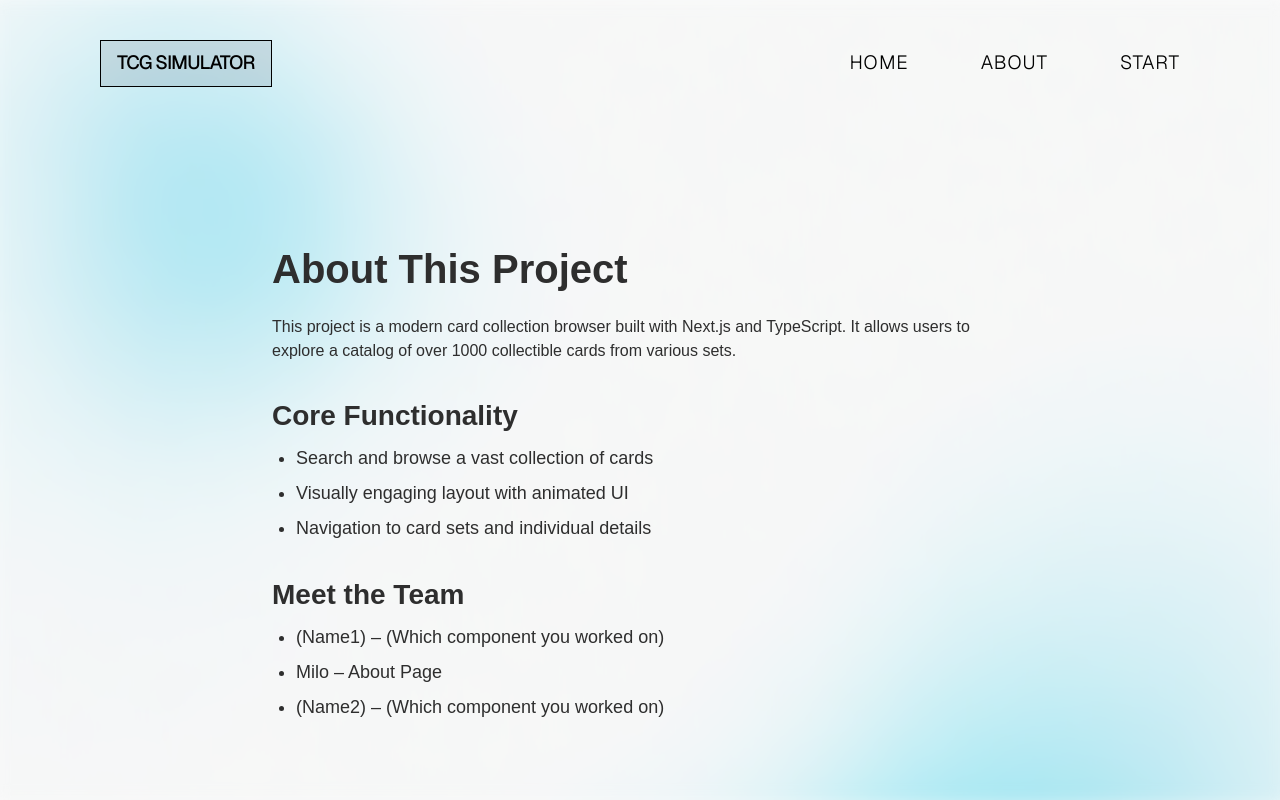
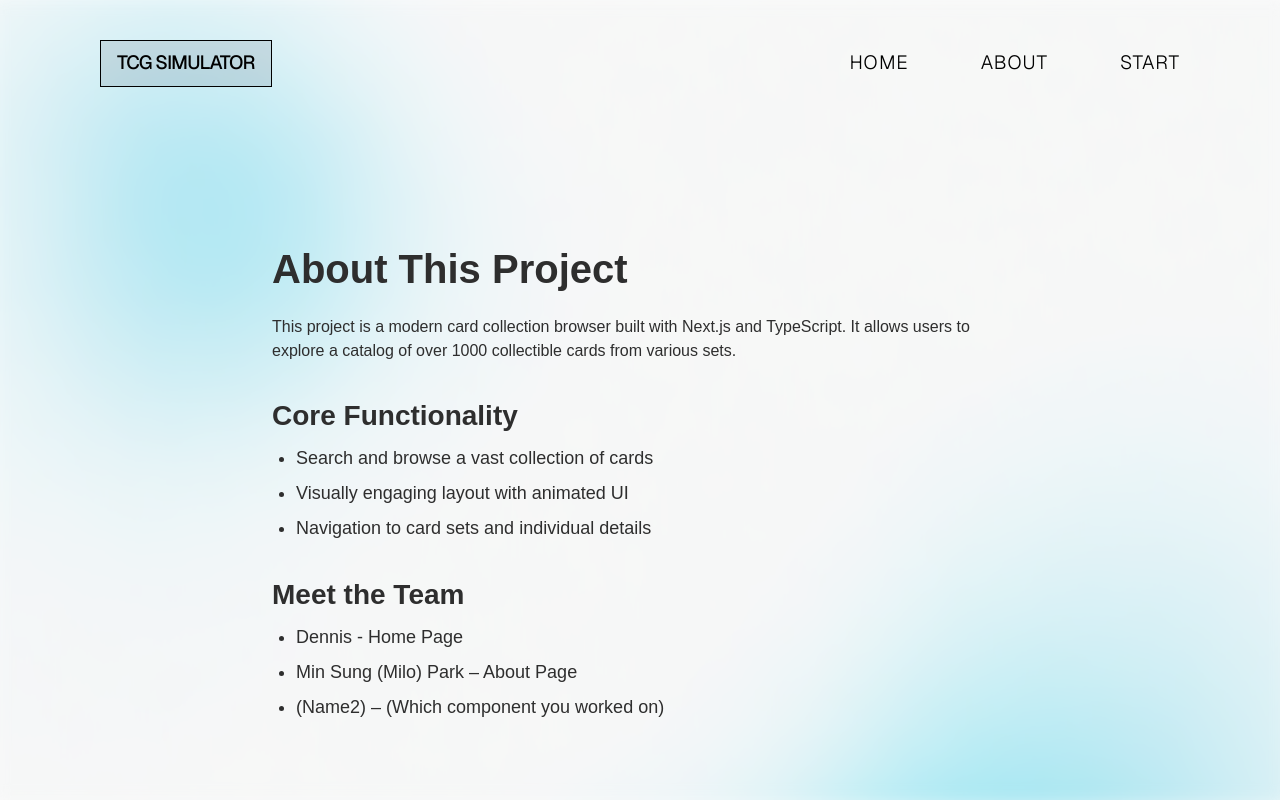
Before and after one commit to tabularization/cs391-final-project, a Next.js app: page /about in a window 1280 px wide. Built offline with nearby package versions, Linux system fonts and the light colour scheme.

Commit message:
Update AboutPage.tsx

```diff
--- a/components/AboutPage.tsx
+++ b/components/AboutPage.tsx
@@ -91,8 +91,8 @@ export default function AboutPage() {
 
         <SubHeading>Meet the Team</SubHeading>
         <List>
-            <ListItem>(Name1) – (Which component you worked on)</ListItem>
-            <ListItem>Milo – About Page</ListItem>
+            <ListItem>Dennis - Home Page</ListItem>
+            <ListItem>Min Sung (Milo) Park – About Page</ListItem>
             <ListItem>(Name2) – (Which component you worked on)</ListItem>
         </List>
     </Wrapper>
```
